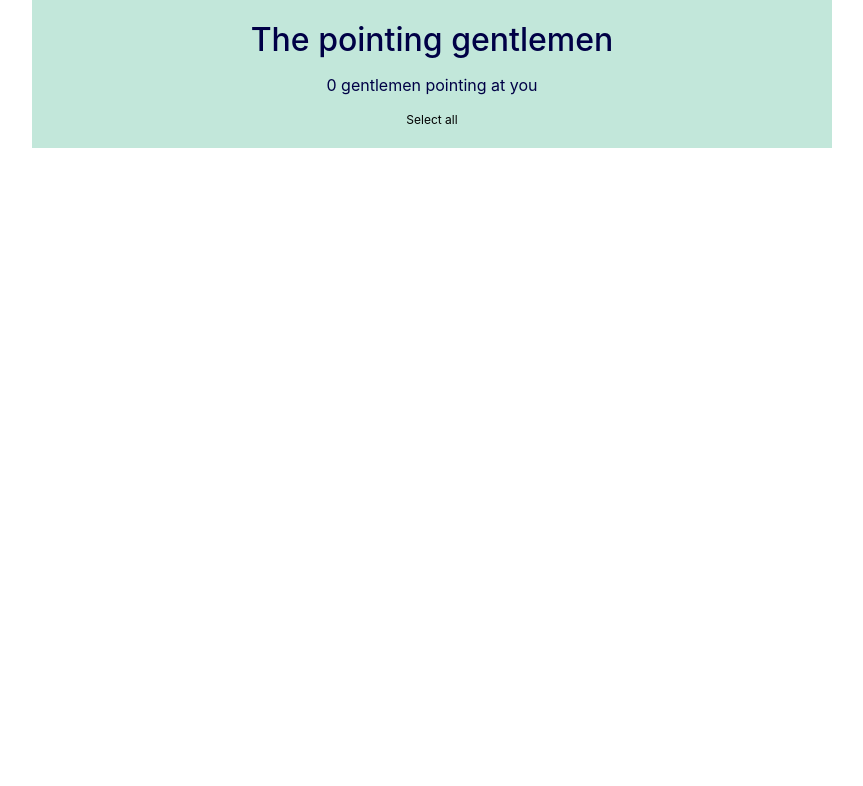
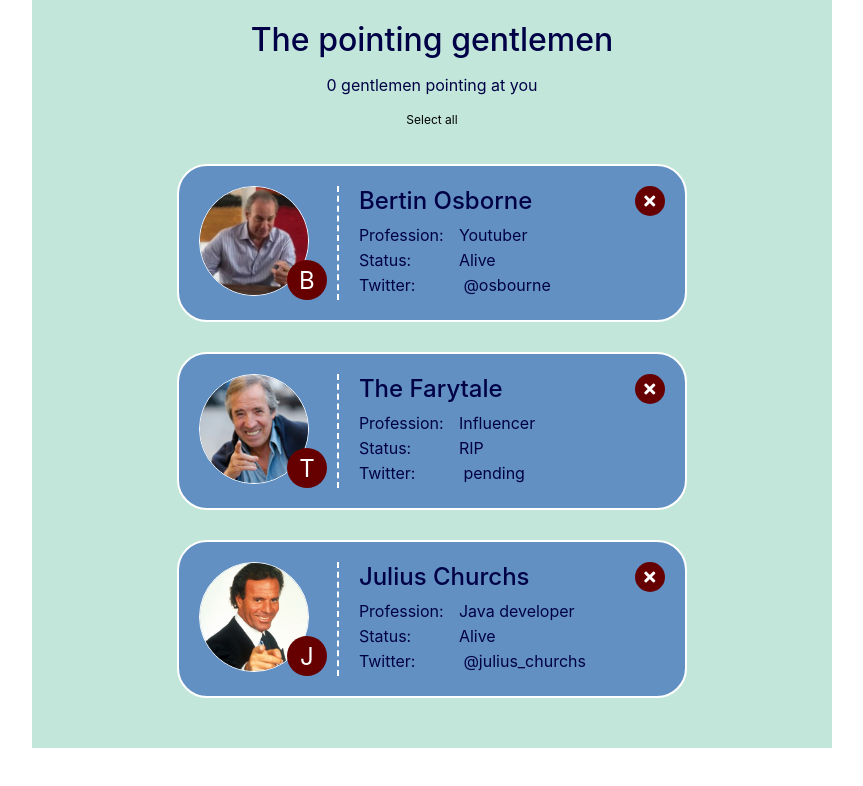
Before and after one commit to joanmontiel4/202204-W10-Joan-Montiel, a React (Create React App) app: page / in a window 1280 px wide. Shown: the top 786 px of the page, without its empty margins (208-1071 px from the left). Built offline with nearby package versions, Linux system fonts and the light colour scheme.

Commit message:
Showing full webpage prior using Stage

```diff
--- a/src/components/app/App.tsx
+++ b/src/components/app/App.tsx
@@ -1,6 +1,7 @@
 import { Button } from '../button/button';
 import { Header } from '../header/header';
 import { Info } from '../info/info';
+import { Gentleman } from '../gentleman/gentleman';
 
 function App() {
     const appTitle = 'The pointing gentlemen';
@@ -11,6 +12,11 @@ function App() {
                 <Info></Info>
                 <Button></Button>
             </section>
+            <main className="main">
+                <ul className="gentlemen">
+                    <Gentleman></Gentleman>
+                </ul>
+            </main>
         </>
     );
 }
--- /dev/null
+++ b/src/components/gentleman/gentleman.tsx
@@ -0,0 +1,80 @@
+import './gentleman.css';
+
+export function Gentleman() {
+    const gentlemen = [
+        {
+            id: 1,
+            name: 'Bertin Osborne',
+            status: 'Alive',
+            profession: 'Youtuber',
+            twitter: '@osbourne',
+            picture: 'bertin.jpg',
+            alternativeText: 'Osbourne pointing at you',
+            selected: true,
+        },
+        {
+            name: 'The Farytale',
+            status: 'RIP',
+            profession: 'Influencer',
+            twitter: 'pending',
+            picture: 'fary.jpg',
+            alternativeText: 'The Fary pointing at you',
+            id: 2,
+            selected: false,
+        },
+        {
+            id: 3,
+            name: 'Julius Churchs',
+            status: 'Alive',
+            profession: 'Java developer',
+            twitter: '@julius_churchs',
+            picture: 'julio.jpg',
+            alternativeText: 'Churchs pointing at you',
+            selected: true,
+        },
+    ];
+
+    const htmlGentlemen = gentlemen.map((item) => {
+        return (
+            <li className="gentleman">
+                <div className="gentleman__avatar-container">
+                    <img
+                        className="gentleman__avatar"
+                        src={'img/' + item.picture}
+                        alt={item.alternativeText}
+                    />
+                    <span className="gentleman__initial">
+                        {item.name[0].toUpperCase()}
+                    </span>
+                </div>
+                <div className="gentleman__data-container">
+                    <h2 className="gentleman__name">{item.name}</h2>
+                    <ul className="gentleman__data-list">
+                        <li className="gentleman__data">
+                            <span className="gentleman__data-label">
+                                Profession:
+                            </span>
+                            {item.profession}
+                        </li>
+                        <li className="gentleman__data">
+                            <span className="gentleman__data-label">
+                                Status:
+                            </span>
+                            {item.status}
+                        </li>
+                        <li className="gentleman__data">
+                            <span className="gentleman__data-label">
+                                Twitter:
+                            </span>{' '}
+                            {item.twitter}
+                        </li>
+                    </ul>
+                </div>
+                <i className="icon gentleman__icon fas fa-check"></i>
+                <i className="icon gentleman__icon gentleman__icon--delete fas fa-times"></i>
+            </li>
+        );
+    });
+
+    return <>{htmlGentlemen}</>;
+}
```
Also changed, not shown: src/components/counter/counter-clicks.tsx (deleted, +0 -38 lines), src/components/counter/counter-states.tsx (deleted, +0 -38 lines), src/components/counter/counter.tsx (deleted, +0 -27 lines), src/components/gentleman/gentleman.css (added).
